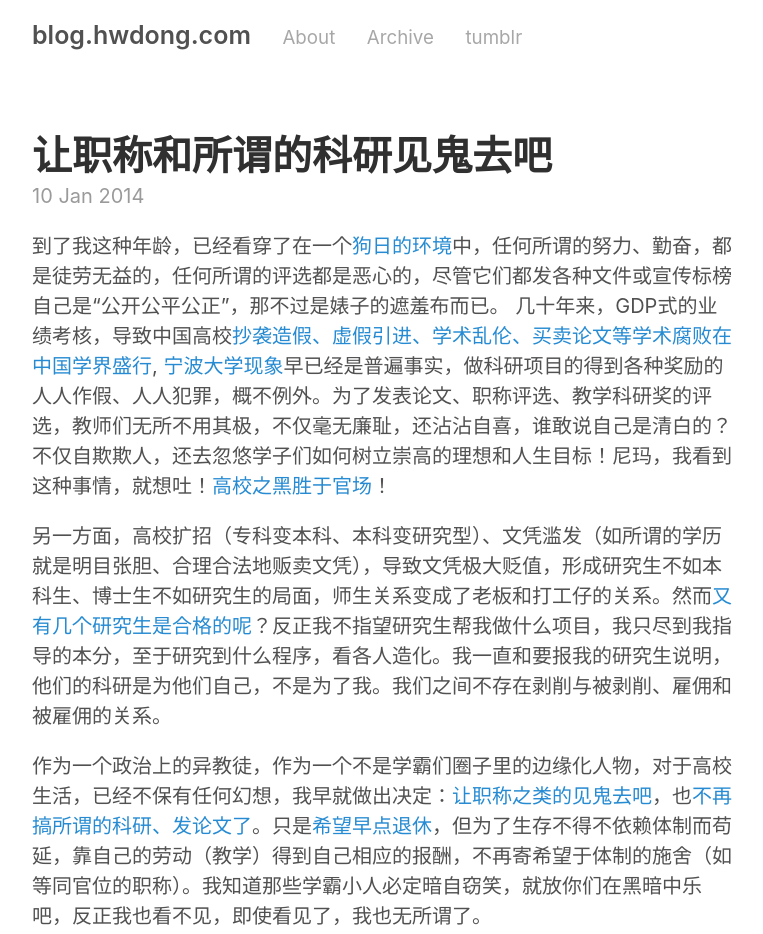
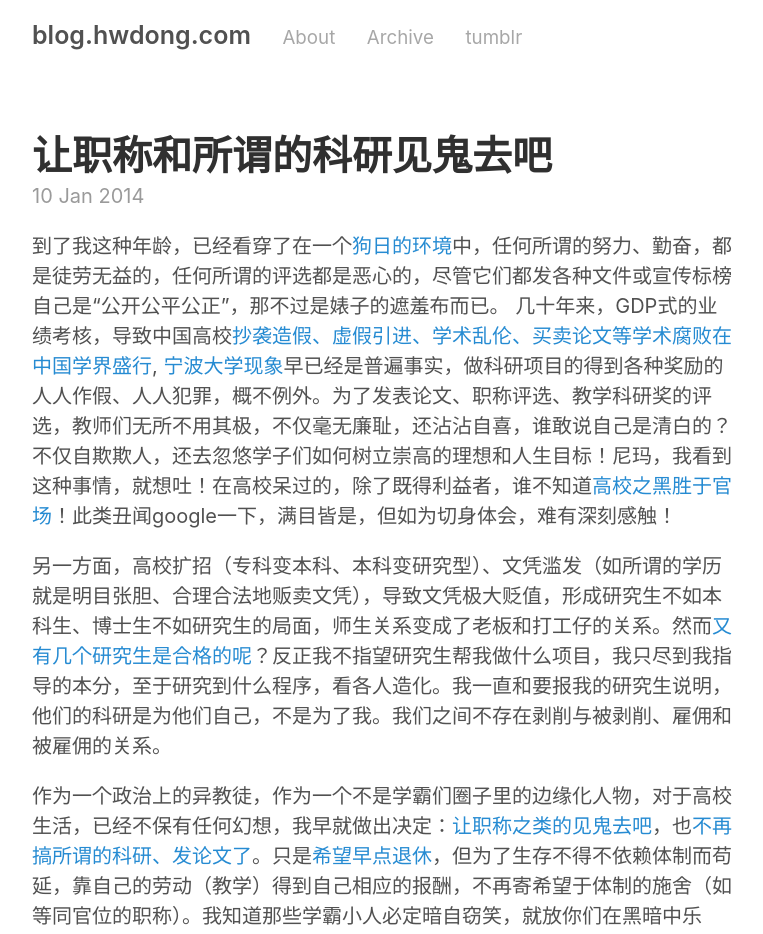
Before and after one commit to hwdong/hwdong-old.github.io, a Jekyll site: the page built from _posts/2014-01-10-不再参与任何科研项目，等待退休.md, in a window 1280 px wide. Shown: the top 934 px of the page, without its empty margins (258-1021 px from the left). Built offline with Jekyll 4.4.1, drawn with Linux system fonts in a browser that asks for light colours; comment, search, counter and statistics services are not loaded.

Commit message:
no research

```diff
--- a/_posts/2014-01-10-不再参与任何科研项目，等待退休.md
+++ b/_posts/2014-01-10-不再参与任何科研项目，等待退休.md
@@ -6,7 +6,7 @@
 
 到了我这种年龄，已经看穿了在一个[狗日的环境](http://hongweidong.tumblr.com/post/135088392991/%E8%BD%AC%E5%88%AB%E4%BA%86%E7%8B%97%E6%97%A5%E7%9A%84%E7%A7%91%E7%A0%94)中，任何所谓的努力、勤奋，都是徒劳无益的，任何所谓的评选都是恶心的，尽管它们都发各种文件或宣传标榜自己是“公开公平公正”，那不过是婊子的遮羞布而已。
 <!--more-->
-几十年来，GDP式的业绩考核，导致中国高校[抄袭造假、虚假引进、学术乱伦、买卖论文等学术腐败在中国学界盛行](http://hongweidong.tumblr.com/post/130716725416/%E4%BA%9A%E6%B4%B2%E5%91%A8%E5%88%8A%E4%B8%AD%E5%9B%BD%E5%AD%A6%E6%9C%AF%E8%85%90%E8%B4%A5%E5%B0%86%E5%8A%A8%E6%91%87%E5%9B%BD%E6%9C%AC), [宁波大学现象](http://hongweidong.tumblr.com/post/124407587451/%E5%9B%BD%E5%86%85%E9%AB%98%E6%A0%A1%E9%83%BD%E5%A6%82%E6%AD%A4%E5%AE%81%E6%B3%A2%E5%A4%A7%E5%AD%A6%E7%8E%B0%E8%B1%A1)早已经是普遍事实，做科研项目的得到各种奖励的人人作假、人人犯罪，概不例外。为了发表论文、职称评选、教学科研奖的评选，教师们无所不用其极，不仅毫无廉耻，还沾沾自喜，谁敢说自己是清白的？ 不仅自欺欺人，还去忽悠学子们如何树立崇高的理想和人生目标！尼玛，我看到这种事情，就想吐！[高校之黑胜于官场](http://xcguan.net/2016/02/%E8%BE%9B%E5%85%81%E6%98%9F-%E4%B8%AD%E5%9B%BD%E9%AB%98%E6%A0%A1%E7%94%9F%E6%80%81%E4%B9%8B%E6%80%AA%E7%8E%B0%E7%8A%B6/)！
+几十年来，GDP式的业绩考核，导致中国高校[抄袭造假、虚假引进、学术乱伦、买卖论文等学术腐败在中国学界盛行](http://hongweidong.tumblr.com/post/130716725416/%E4%BA%9A%E6%B4%B2%E5%91%A8%E5%88%8A%E4%B8%AD%E5%9B%BD%E5%AD%A6%E6%9C%AF%E8%85%90%E8%B4%A5%E5%B0%86%E5%8A%A8%E6%91%87%E5%9B%BD%E6%9C%AC), [宁波大学现象](http://hongweidong.tumblr.com/post/124407587451/%E5%9B%BD%E5%86%85%E9%AB%98%E6%A0%A1%E9%83%BD%E5%A6%82%E6%AD%A4%E5%AE%81%E6%B3%A2%E5%A4%A7%E5%AD%A6%E7%8E%B0%E8%B1%A1)早已经是普遍事实，做科研项目的得到各种奖励的人人作假、人人犯罪，概不例外。为了发表论文、职称评选、教学科研奖的评选，教师们无所不用其极，不仅毫无廉耻，还沾沾自喜，谁敢说自己是清白的？ 不仅自欺欺人，还去忽悠学子们如何树立崇高的理想和人生目标！尼玛，我看到这种事情，就想吐！在高校呆过的，除了既得利益者，谁不知道[高校之黑胜于官场](http://xcguan.net/2016/02/%E8%BE%9B%E5%85%81%E6%98%9F-%E4%B8%AD%E5%9B%BD%E9%AB%98%E6%A0%A1%E7%94%9F%E6%80%81%E4%B9%8B%E6%80%AA%E7%8E%B0%E7%8A%B6/)！此类丑闻google一下，满目皆是，但如为切身体会，难有深刻感触！
 
 另一方面，高校扩招（专科变本科、本科变研究型）、文凭滥发（如所谓的学历就是明目张胆、合理合法地贩卖文凭），导致文凭极大贬值，形成研究生不如本科生、博士生不如研究生的局面，师生关系变成了老板和打工仔的关系。然而[又有几个研究生是合格的呢](http://hongweidong.tumblr.com/post/114275359696/%E8%AF%BB%E7%A0%94%E7%9C%9F%E7%9A%84%E5%80%BC%E5%BE%97%E5%90%97)？反正我不指望研究生帮我做什么项目，我只尽到我指导的本分，至于研究到什么程序，看各人造化。我一直和要报我的研究生说明，他们的科研是为他们自己，不是为了我。我们之间不存在剥削与被剥削、雇佣和被雇佣的关系。
 
```
